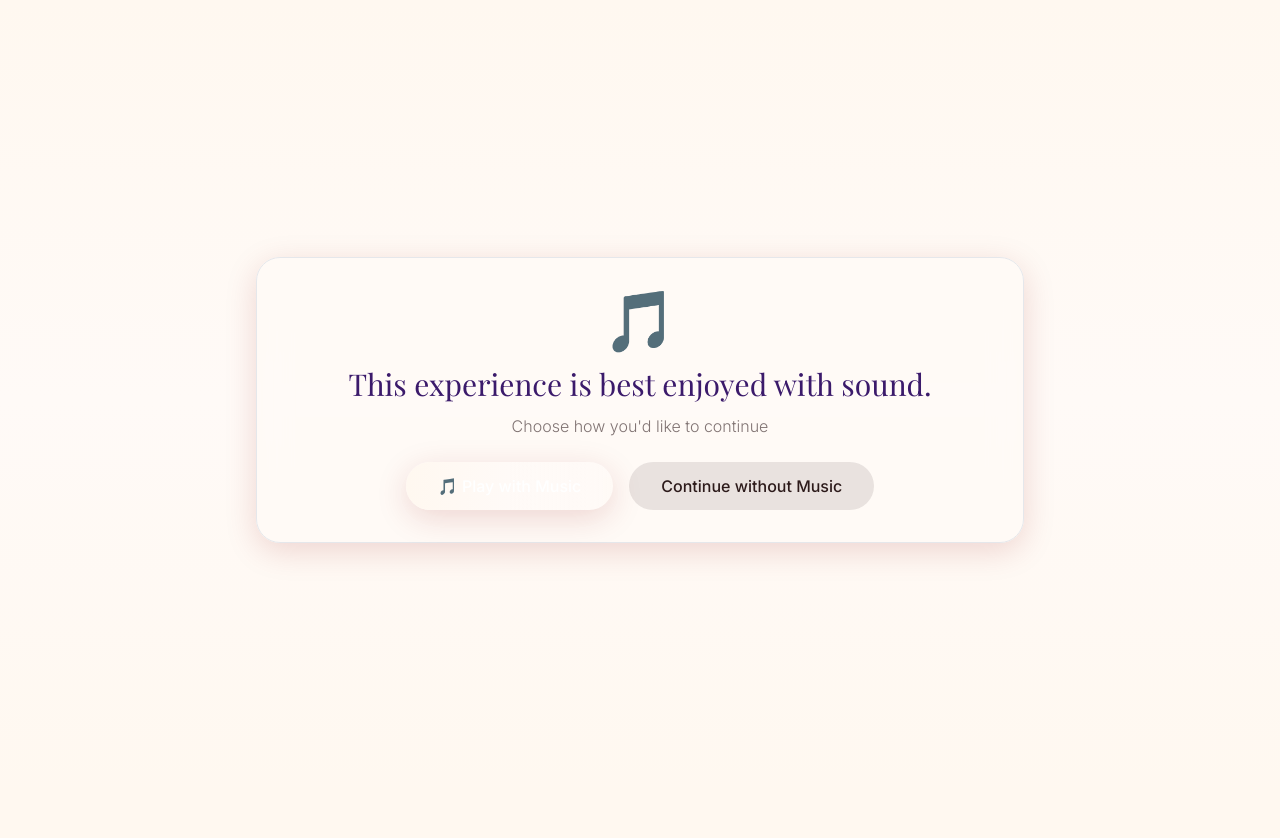
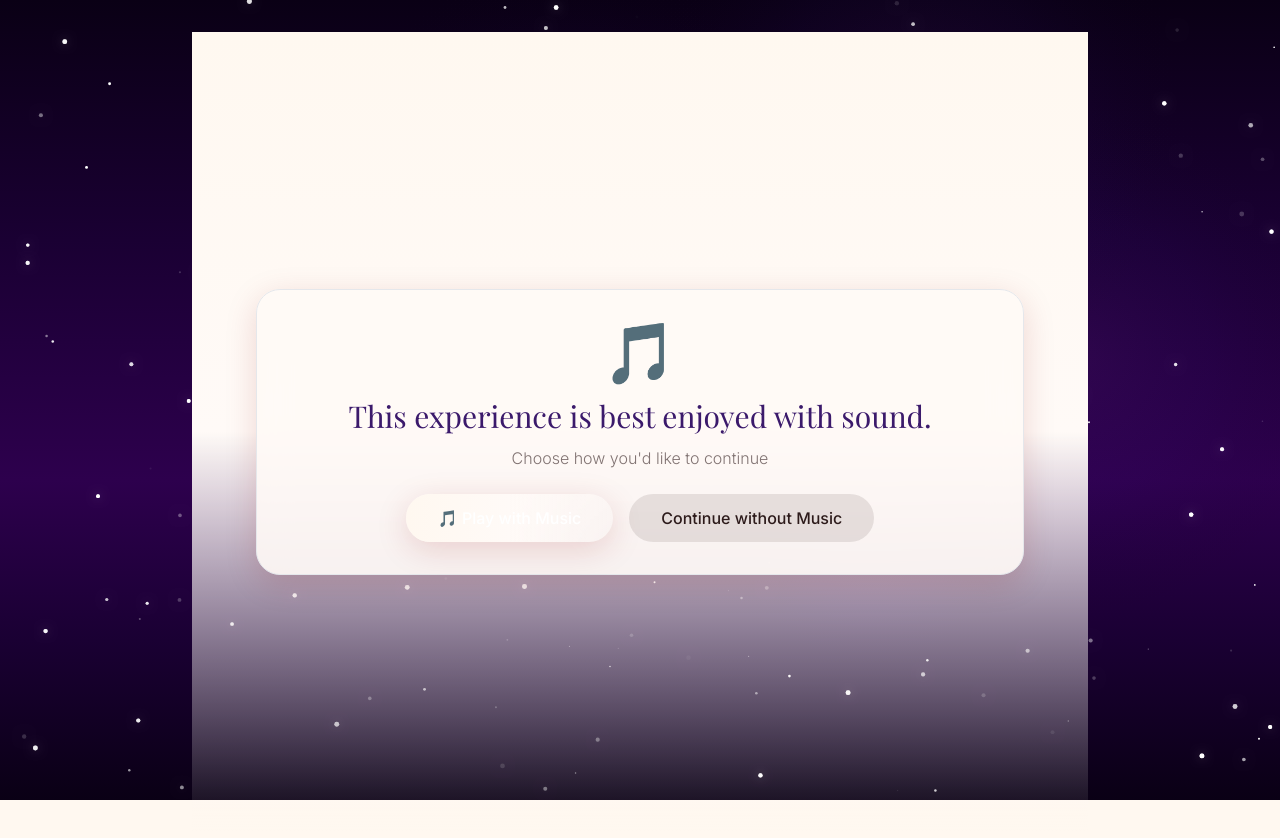
Before and after one commit to BL3Z0/iLoveYou_Prototype, a Next.js app in the folder letters-for-my-love/: page / in a window 1280 px wide. Shown: the top 838 px of the page. Before the commit the page ends 800 px from the top, so only its background shows below. Built offline with nearby package versions, Linux system fonts and the light colour scheme.

Commit message:
Integrate StarryBackground and refine layout
Added StarryBackground component for enhanced visuals and adjusted layout for main content.

```diff
--- a/letters-for-my-love/pages/index.js
+++ b/letters-for-my-love/pages/index.js
@@ -1,4 +1,3 @@
-// pages/index.js
 import { useState, useEffect } from 'react';
 import Head from 'next/head';
 import LoadingScreen from '../components/LoadingScreen';
@@ -6,6 +5,7 @@ import WelcomePage from '../components/WelcomePage';
 import Introduction from '../components/Introduction';
 import LetterJourney from '../components/LetterJourney';
 import MemoryBox from '../components/MemoryBox';
+import StarryBackground from '../components/StarryBackground';
 import { AnimatePresence } from 'framer-motion';
 
 export default function Home() {
@@ -15,7 +15,6 @@ export default function Home() {
   const [isMusicEnabled, setIsMusicEnabled] = useState(false);
 
   useEffect(() => {
-    // Simulate loading
     const timer = setTimeout(() => {
       setIsLoading(false);
     }, 3000);
@@ -48,35 +47,43 @@ export default function Home() {
         <title>Letters for My Love - Happy 20th Birthday</title>
         <meta name="description" content="A special birthday experience for someone extraordinary" />
         <link rel="icon" href="/favicon.ico" />
-        <link href="https://fonts.googleapis.com/css2?family=Playfair+Display:wght@400;600;700&family=Inter:wght@300;400;500;600&display=swap" rel="stylesheet" />
       </Head>
 
+      {/* Starry Background */}
+      <StarryBackground />
+
+      {/* Main Content */}
+      <div className="relative min-h-screen flex items-center justify-center px-4 py-8">
         <AnimatePresence mode="wait">
           {currentPage === 'welcome' && (
+            <div className="w-full max-w-4xl">
               <WelcomePage
                 key="welcome"
                 onMusicChoice={handleMusicChoice}
                 onBegin={handleBeginJourney}
                 isMusicEnabled={isMusicEnabled}
               />
+            </div>
           )}
           {currentPage === 'introduction' && (
+            <div className="w-full max-w-4xl">
               <Introduction
                 key="introduction"
                 onContinue={handleContinueToLetters}
               />
+            </div>
           )}
           {currentPage === 'letters' && (
+            <div className="w-full max-w-4xl">
               <LetterJourney
                 key="letters"
                 onLetterComplete={handleLetterComplete}
                 lettersCompleted={lettersCompleted}
               />
-        )}
-        {currentPage === 'memorybox' && (
-          <MemoryBox key="memorybox" />
+            </div>
           )}
         </AnimatePresence>
+      </div>
     </>
   );
 }
```
Lines whose indentation alone changed are shown as unchanged.
